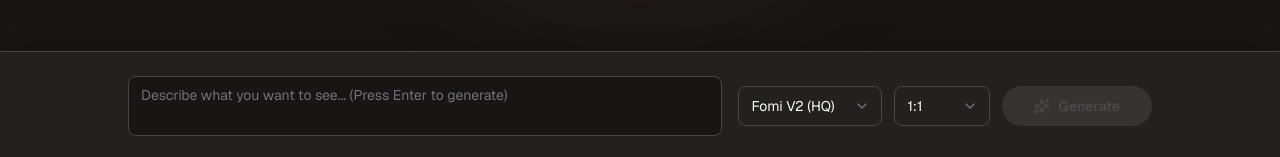
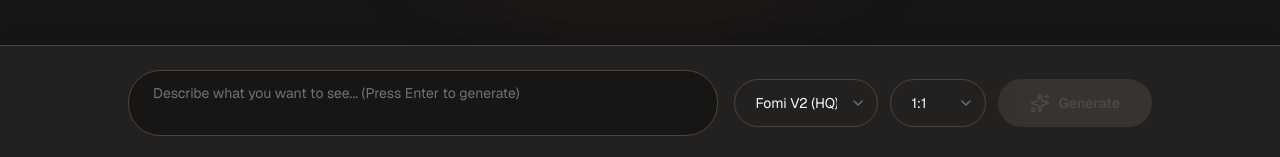
Before and after one commit to Ahtisham992/fomi-frontend-assessment, a Next.js app: page /generate in a window 1280 px wide. Shown: the part 640-797 px from the top of the page. Built offline with nearby package versions, Linux system fonts and the light colour scheme.

Commit message:
Update ControlPanel inputs to use rounded corners matching the primary CTA button

```diff
--- a/app/(part-a)/generate/components/ControlPanel.jsx
+++ b/app/(part-a)/generate/components/ControlPanel.jsx
@@ -61,9 +61,9 @@ export function ControlPanel({
               onClick={onGenerate}
               disabled={!prompt.trim() || isGenerating}
               isLoading={isGenerating}
-              className="w-full sm:w-auto sm:px-8 font-semibold shadow-md shrink-0"
+              className="w-full sm:w-auto sm:px-8 h-12 font-semibold shadow-md shrink-0"
             >
-              {!isGenerating && <Sparkles className="mr-2 h-4 w-4" />}
+              {!isGenerating && <Sparkles className="mr-2 h-5 w-5" />}
               Generate
             </Button>
           </div>
--- a/components/ui/select.jsx
+++ b/components/ui/select.jsx
@@ -18,7 +18,7 @@ const Select = React.forwardRef(({ className, label, options, id, ...props }, re
           id={selectId}
           ref={ref}
           className={cn(
-            "flex h-10 w-full appearance-none rounded-md border border-border-default bg-surface-default px-3 py-2 pr-10 text-sm text-text-primary transition-colors",
+            "flex h-12 w-full appearance-none rounded-full border border-border-default bg-surface-default px-5 py-2 pr-10 text-sm text-text-primary transition-colors",
             "focus-visible:outline-none focus-visible:ring-2 focus-visible:ring-accent-default focus-visible:border-accent-default disabled:cursor-not-allowed disabled:opacity-50",
             className
           )}
--- a/components/ui/textarea.jsx
+++ b/components/ui/textarea.jsx
@@ -17,7 +17,7 @@ const Textarea = React.forwardRef(({ className, label, error, helperText, id, ..
         id={textareaId}
         ref={ref}
         className={cn(
-          "flex min-h-[80px] w-full rounded-md border bg-surface-default px-3 py-2 text-sm text-text-primary transition-colors",
+          "flex min-h-[60px] w-full rounded-[2rem] border bg-surface-default px-6 py-3 text-sm text-text-primary transition-colors",
           "placeholder:text-text-muted focus-visible:outline-none focus-visible:ring-2 disabled:cursor-not-allowed disabled:opacity-50 resize-y",
           error
             ? "border-state-error focus-visible:ring-state-error/50"
```
